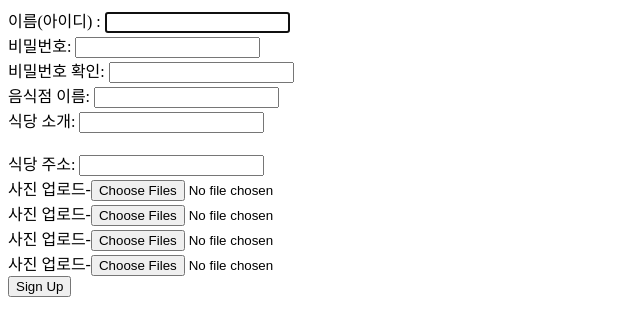
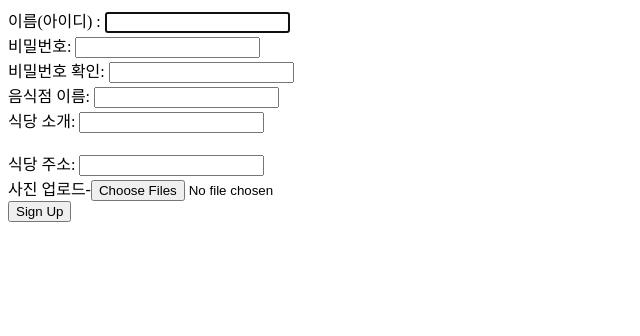
Before and after one commit to place0/Jagmuldan, a Django app: page /accounts/restaurnat/ in a window 1280 px wide. Shown: the top 336 px of the page, without its empty margins (0-640 px from the left). Run offline with Django 3.2, Linux system fonts and the light colour scheme.

Commit message:
restaurant회원가입페이지, rp.html 페이지 수정

```diff
--- a/shopping/templates/accounts/restaurant_signup.html
+++ b/shopping/templates/accounts/restaurant_signup.html
@@ -46,9 +46,6 @@
         {% endif %}
         <br>
         사진 업로드-<input multiple="multiple" type="file" name="imgs"><br>
-        사진 업로드-<input multiple="multiple" type="file" name="imgs"><br>
-        사진 업로드-<input multiple="multiple" type="file" name="imgs"><br>
-        사진 업로드-<input multiple="multiple" type="file" name="imgs"><br>
         <button type="submit">Sign Up</button>
     </form>
 </body>
```
